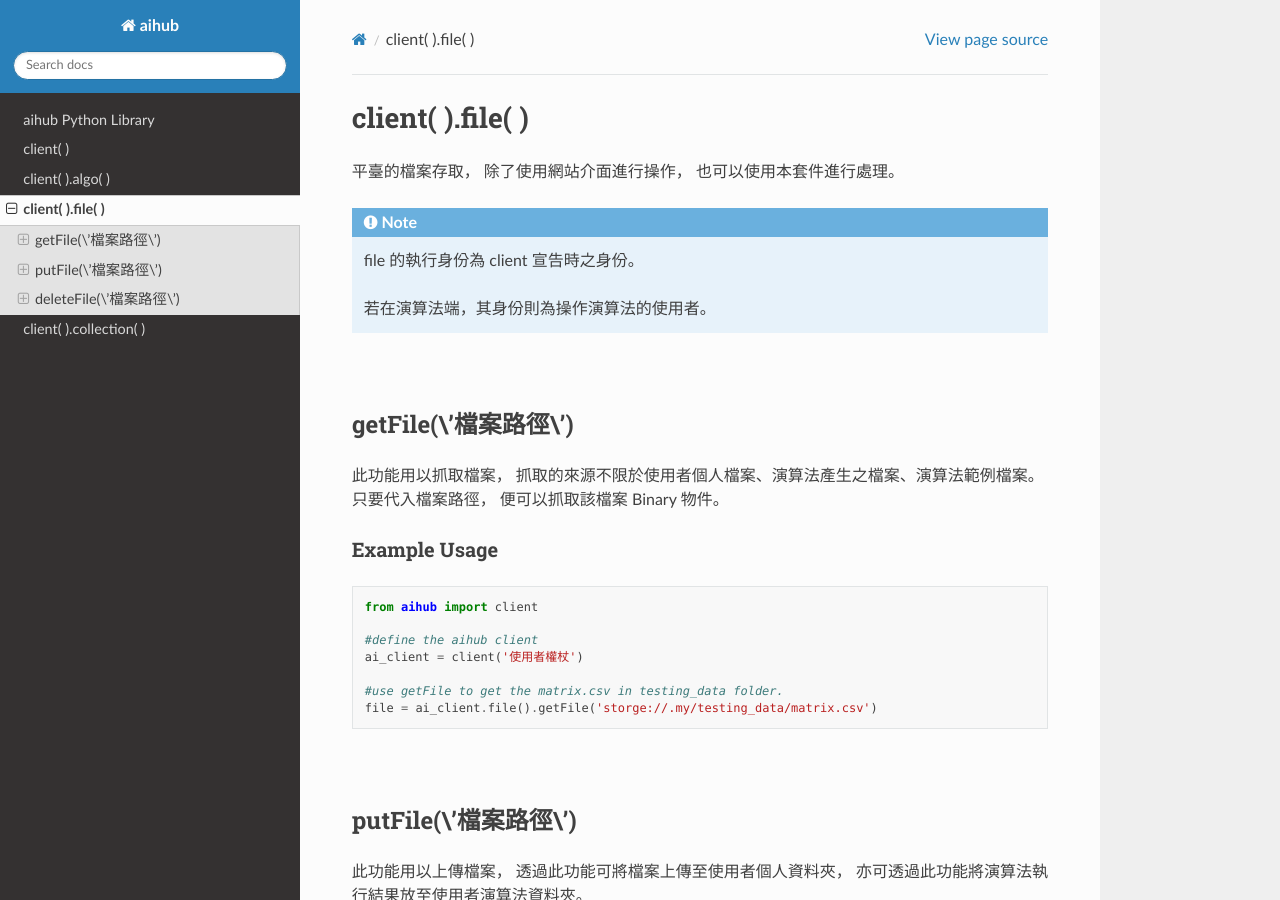
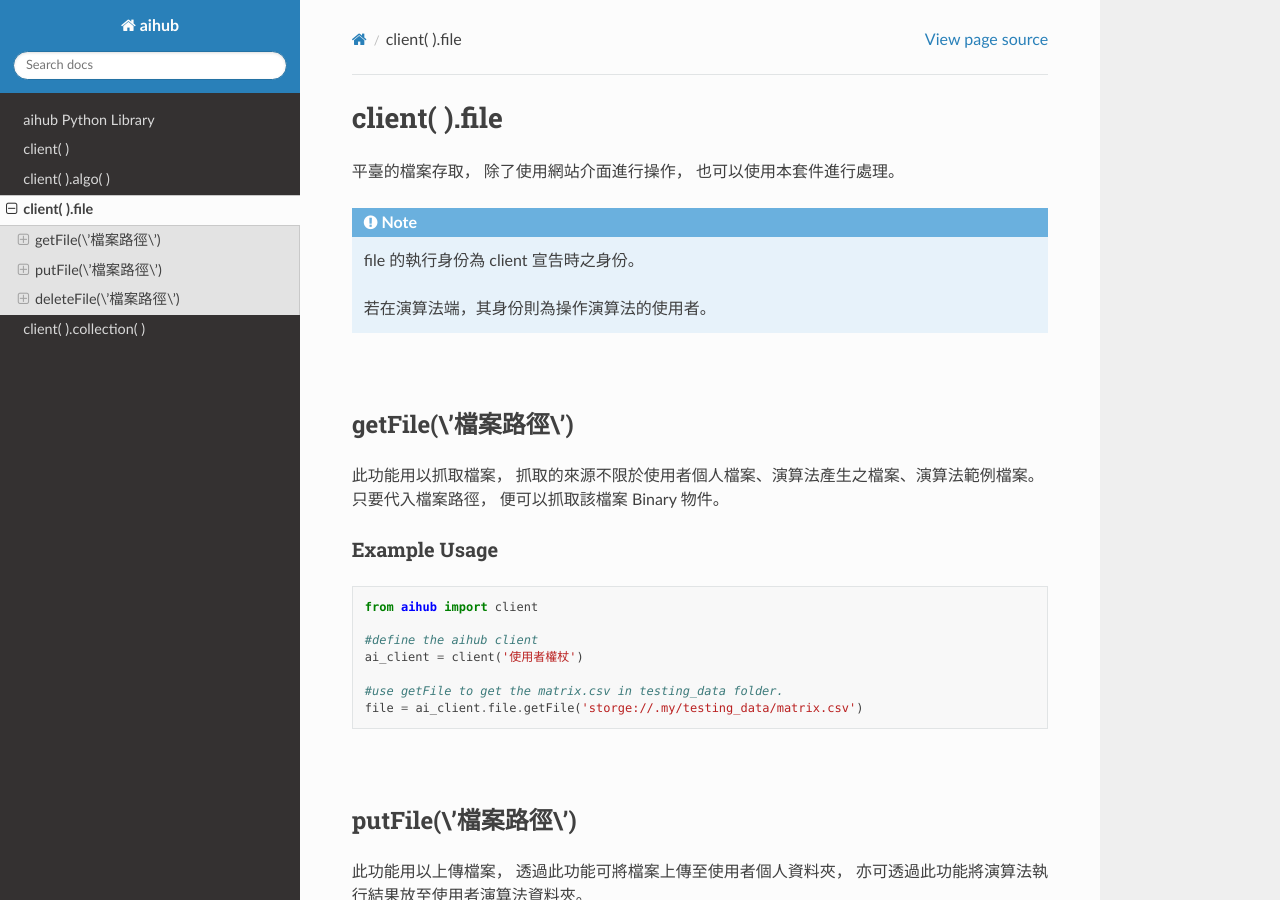
Before and after one commit to aihub-tw/aihub-py, a Sphinx documentation site: the page built from source/file.rst, in a window 1280 px wide and 900 px high. Built offline with Sphinx 7.4.7 and the Read the Docs theme 2.0.0, drawn with Linux system fonts in a browser that asks for light colours; some of the changed text lies outside the part shown.

Commit message:
change file() to file

```diff
--- a/source/algo.rst
+++ b/source/algo.rst
@@ -6,7 +6,7 @@
 透過 client().algo() 進行演算法取用。
 algo 中必須輸入演算法網址。
 
-如：algo("alog://aihub/24b54d6b-8cb3-11e9-a1e2-f45c89a9272d/")
+如：algo(\\'alog://aihub/24b54d6b-8cb3-11e9-a1e2-f45c89a9272d/\\')
 
 .. note::
 
@@ -35,7 +35,7 @@
     #read the testing data from news
     with open('news.txt','r') as f:
         file_sream = f.read()
-        data['test'] = ai_client.file().collection('news').filename('news.txt').putFile()
+        data['test'] = ai_client.file.collection('news').filename('news.txt').putFile()
 
     #convert dict object to json object
     json_data = dumps(data)
--- a/source/file.rst
+++ b/source/file.rst
@@ -1,6 +1,6 @@
 .. _file:
 
-client( ).file( )
+client( ).file
 ===================
 
 平臺的檔案存取，
@@ -34,7 +34,7 @@
     ai_client = client('使用者權杖')
 
     #use getFile to get the matrix.csv in testing_data folder.
-    file = ai_client.file().getFile('storge://.my/testing_data/matrix.csv')
+    file = ai_client.file.getFile('storge://.my/testing_data/matrix.csv')
 
 |
 
@@ -54,7 +54,7 @@
 
 
 collection(\\'資料夾名稱\\')
-~~~~~~~~~~~~~~~~~~~~~~~~~~~
+~~~~~~~~~~~~~~~~~~~~~~~~~~~~~~
 
 當 client 在使用者端時，
 進行檔案上傳的動作會將資料放置於使用者個人資料夾。
@@ -141,4 +143,4 @@
     ai_client = client('使用者權杖')
 
     #use deleteFile to delete the result.csv.
-    result = ai_client.file().deleteFile('storage://.my/result_data/result.csv')
+    result = ai_client.file.deleteFile('storage://.my/result_data/result.csv')
```
Also changed, not shown: other parts of source/file.rst (+4 -2 lines), 12 other files.
